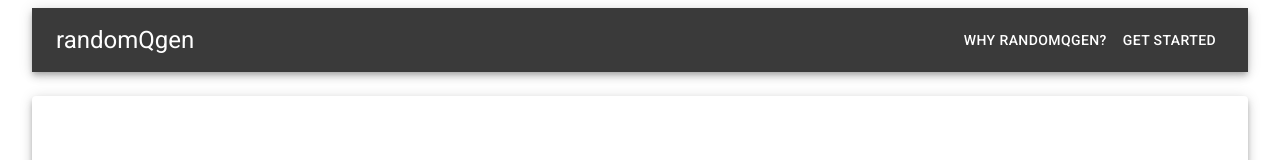
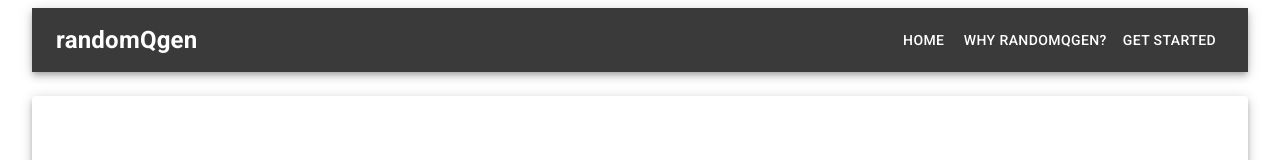
Before and after one commit to mahieyin-rahmun/randomQgen, a Next.js app: page / in a window 1280 px wide. Shown: the top 160 px of the page. Built offline with nearby package versions, Linux system fonts and the light colour scheme.

Commit message:
fixing grammar and linkup client pages

```diff
--- a/components/form/FormModel/FormModel.ts
+++ b/components/form/FormModel/FormModel.ts
@@ -5,7 +5,7 @@ const formModel: TFormModel = {
   formField: {
     isMultiPage: {
       name: "isMultiPage" as const,
-      label: "Do you have multi page questions in the PDF?" as const,
+      label: "Do you have multi page questions in your question PDFs?" as const,
       requiredErrorMessage: "You must specify this parameter" as const,
     },
     numberOfStudents: {
--- a/pages/_app.tsx
+++ b/pages/_app.tsx
@@ -3,20 +3,23 @@ import Link from "next/link";
 import Container from "@material-ui/core/Container";
 import AppBar from "@material-ui/core/AppBar";
 import Toolbar from "@material-ui/core/Toolbar";
-import Typography from "@material-ui/core/Typography";
 import Button from "@material-ui/core/Button";
+import Box from "@material-ui/core/Box";
 import { makeStyles, createStyles, Theme } from "@material-ui/core/styles";
+import { Typography } from "@material-ui/core";
 
 const useStyles = makeStyles((theme: Theme) =>
   createStyles({
     title: {
       flexGrow: 1,
-      textWeight: "bold"
+      justifyContent: "flex-start",
+      fontWeight: "bolder",
+      fontSize: "1.5rem",
     },
     appBar: {
       background: "#3a3a3a",
-      color: "#fff"
-    }
+      color: "#fff",
+    },
   }),
 );
 
@@ -25,24 +28,30 @@ function MyApp({ Component, pageProps }: AppProps) {
 
   return (
     <Container>
-      <AppBar elevation={5} position="static" color="transparent" className={classes.appBar}>
+      <AppBar
+        elevation={5}
+        position="static"
+        color="transparent"
+        className={classes.appBar}
+      >
         <Toolbar>
+          <Typography color="inherit" className={classes.title}>
+            randomQgen
+          </Typography>
           <Link href="/">
-            <Typography variant="h5" className={classes.title}>
-              randomQgen
-            </Typography>
+            <Button color="inherit">Home</Button>
           </Link>
-          <Button color="inherit">
-            Why randomQGen?
-          </Button>
-          <Button color="inherit">
-            Get Started
-          </Button>
+          <Link href="/info">
+            <Button color="inherit">Why randomQGen?</Button>
+          </Link>
+          <Link href="/start">
+            <Button color="inherit">Get Started</Button>
+          </Link>
         </Toolbar>
       </AppBar>
       <Component {...pageProps} />
     </Container>
-  )
+  );
 }
 
 export default MyApp;
```
